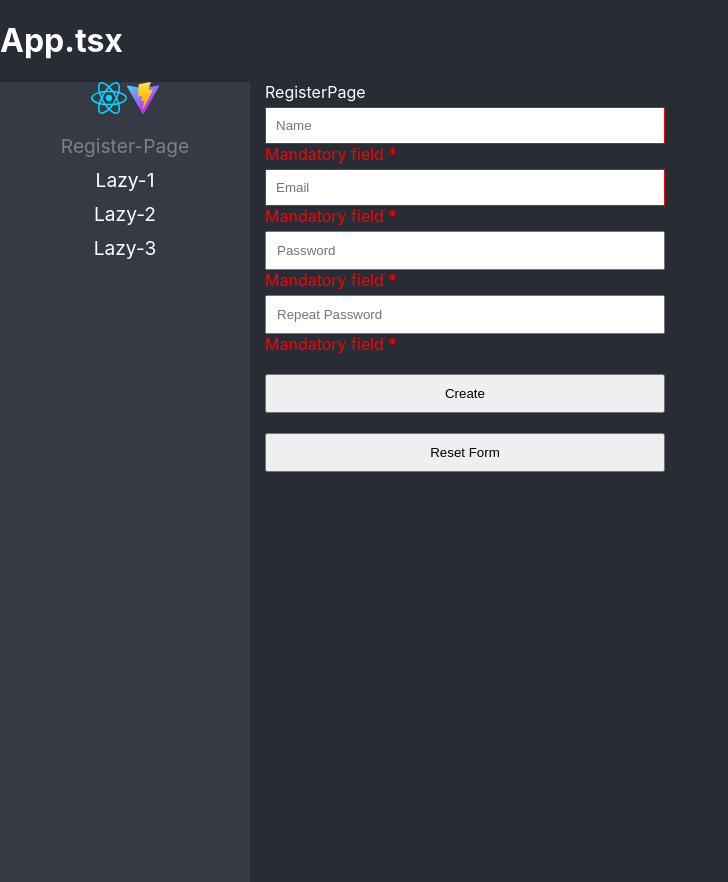
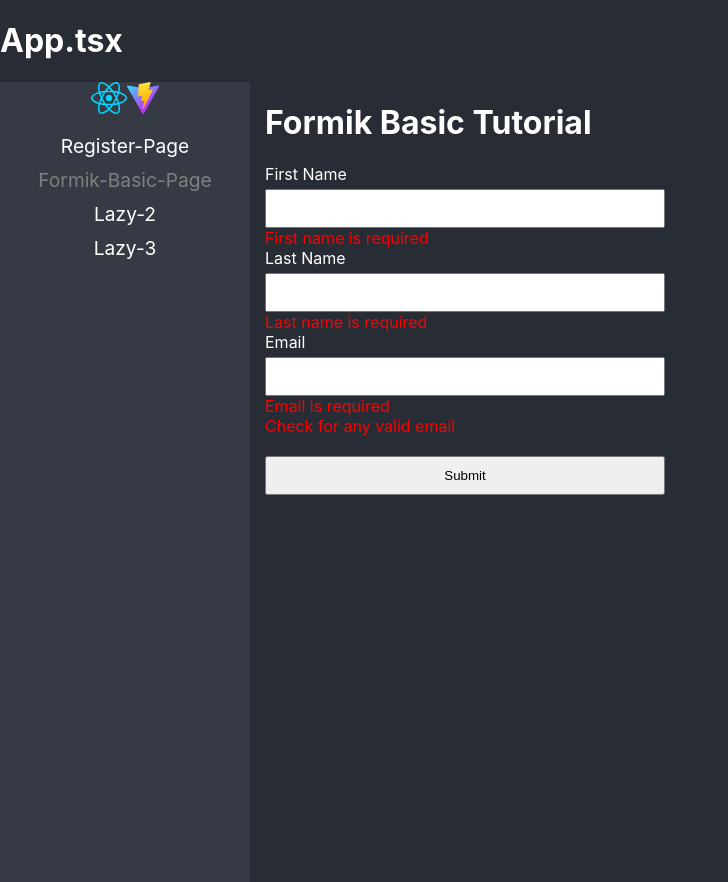
Before and after one commit to jotasenator/ReactTypeScript-ProyectoInicial, a React (Vite) app: page /formik-basic in a window 1280 px wide. Before the commit this address led to /register. Shown: the whole page, without its empty margins (0-728 px from the left). Built offline with nearby package versions, Linux system fonts and the light colour scheme.

Commit message:
Crear plantilla de formulario en nueva ruta

```diff
--- /dev/null
+++ b/src/03-forms/pages/FormikBasicPage.tsx
@@ -0,0 +1,28 @@
+import "../styles/styles.css";
+
+import React from "react";
+
+export const FormikBasicPage = () => {
+  return (
+    <div>
+      <h1>Formik Basic Tutorial</h1>
+
+      <form noValidate>
+        <label htmlFor="firstName">First Name</label>
+        <input type="text" name="firstName" />
+        <span>First name is required</span>
+
+        <label htmlFor="lastName">Last Name</label>
+        <input type="text" name="lastName" />
+        <span>Last name is required</span>
+
+        <label htmlFor="email">Email</label>
+        <input type="email" name="email" />
+        <span>Email is required</span>
+        <span>Check for any valid email</span>
+
+        <button type="submit">Submit</button>
+      </form>
+    </div>
+  );
+};
--- a/src/routes/routes.ts
+++ b/src/routes/routes.ts
@@ -1,5 +1,6 @@
 import { lazy, LazyExoticComponent } from "react";
 import { RegisterPage } from '../03-forms/pages/RegisterPage';
+import { FormikBasicPage } from '../03-forms/pages/FormikBasicPage';
 
 type JSXComponent = () => JSX.Element;
 
@@ -24,10 +25,10 @@
         name: "Register-Page"
     },
     {
-        to: "/lazy1",
-        path: "lazy1",
-        Component: Lazy1,
-        name: "Lazy-1"
+        to: "/formik-basic",
+        path: "formik-basic",
+        Component: FormikBasicPage,
+        name: "Formik-Basic-Page"
     },
     {
         to: "/lazy2",
```
